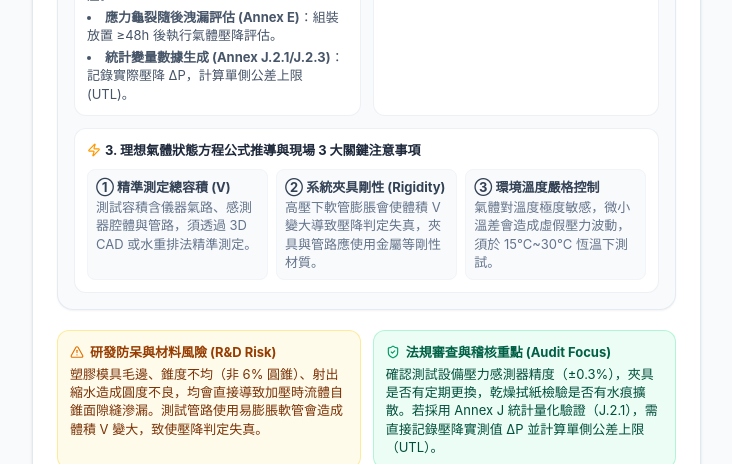
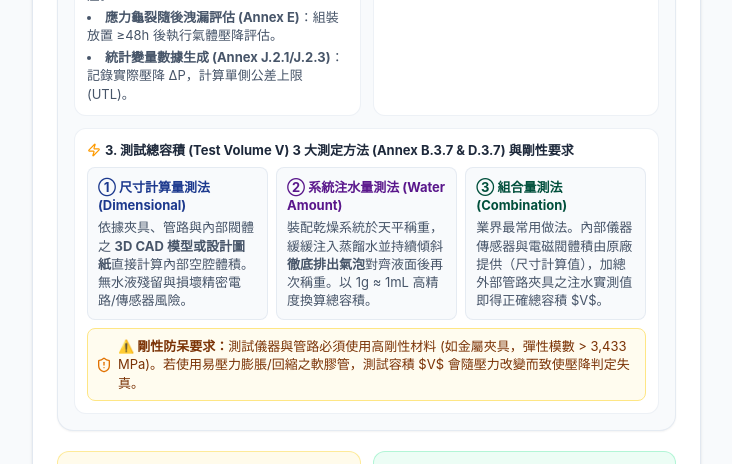
Before and after one commit to Chun-Chieh-Chang/ISO_80369-7_Navigation, a React (Vite) app: page / in a window 1280 px wide. Shown: the part 1320-1784 px from the top of the page, without its empty margins (521-1253 px from the left). Built offline with nearby package versions, Linux system fonts and the light colour scheme.

Commit message:
docs and feat: Integrate ISO 80369-20 test volume measurement methods and ISO 80369-7 reference connector specs

```diff
--- a/src/components/ConnectorInspector.tsx
+++ b/src/components/ConnectorInspector.tsx
@@ -198,6 +198,53 @@ export const ConnectorInspector: React.FC<ConnectorInspectorProps> = ({ config,
           </div>
         </div>
       </div>
+
+      {/* Technical Standard Guide Card: ISO 80369-7:2021 Annex C.1 Manufacturing & Geometric Requirements */}
+      <div className="bg-white border border-slate-200 rounded-2xl p-5 shadow-sm space-y-4">
+        <div className="flex items-center space-x-2 border-b border-slate-100 pb-3">
+          <span className="bg-gradient-to-r from-blue-600 to-indigo-600 text-white font-mono font-bold text-xs px-2.5 py-1 rounded-lg shadow-xs">
+            ISO 80369-7:2021 Annex C.1
+          </span>
+          <h3 className="text-base font-extrabold text-slate-900">
+            金屬參考接頭 (Reference Connectors) 4 大製造與幾何核心規範
+          </h3>
+        </div>
+
+        <div className="grid grid-cols-1 md:grid-cols-2 lg:grid-cols-4 gap-3 text-xs">
+          <div className="bg-slate-50 border border-slate-200 p-3.5 rounded-xl space-y-1.5">
+            <strong className="text-blue-900 block font-bold text-[13px]">1. 材質與剛性要求</strong>
+            <ul className="list-disc list-inside text-slate-600 space-y-1 leading-relaxed text-[11px]">
+              <li><strong>耐腐蝕剛性材質</strong>：使用不鏽鋼 (≥45 HRC) 或黃銅。</li>
+              <li><strong>彈性模數限制</strong>：彎曲/拉伸彈性模數 (Modulus of Elasticity) 必須 <strong>&gt; 3 433 MPa</strong>。</li>
+            </ul>
+          </div>
+
+          <div className="bg-slate-50 border border-slate-200 p-3.5 rounded-xl space-y-1.5">
+            <strong className="text-purple-900 block font-bold text-[13px]">2. 表面粗糙度極限</strong>
+            <ul className="list-disc list-inside text-slate-600 space-y-1 leading-relaxed text-[11px]">
+              <li><strong>關鍵表面 (Critical)</strong>：錐面與密封接觸面粗糙度平均值 $R_a$ <strong>不得超過 0.8 μm</strong>。</li>
+              <li>確保測試密封重現性與極致抗磨損耐用度。</li>
+            </ul>
+          </div>
+
+          <div className="bg-slate-50 border border-slate-200 p-3.5 rounded-xl space-y-1.5">
+            <strong className="text-amber-900 block font-bold text-[13px]">3. 尺寸與倒角細節</strong>
+            <ul className="list-disc list-inside text-slate-600 space-y-1 leading-relaxed text-[11px]">
+              <li><strong>邊緣圓角</strong>：外側邊緣圓角半徑需在 <strong>0.15 mm ~ 0.20 mm</strong>。</li>
+              <li><strong>入口倒角</strong>：入口處圓角/倒角 R ≤ 0.5 mm。</li>
+              <li><strong>公錐長度</strong>：非相互連接測試 ≥ 10.5 mm；一般測試 ≥ 7.5 mm。</li>
+            </ul>
+          </div>
+
+          <div className="bg-slate-50 border border-slate-200 p-3.5 rounded-xl space-y-1.5">
+            <strong className="text-emerald-900 block font-bold text-[13px]">4. 測試項目指定圖樣</strong>
+            <ul className="list-disc list-inside text-slate-600 space-y-1 leading-relaxed text-[11px]">
+              <li><strong>洩漏/應力龜裂/反旋</strong>：公件配 <strong>Fig.C.1/C.5</strong>；母件配 <strong>Fig.C.2/C.4</strong>。</li>
+              <li><strong>抗拉拔/過載滑牙</strong>：公件配 <strong>Fig.C.3 (2.71mm 最壞情況)</strong>；母件配 <strong>Fig.C.6</strong>。</li>
+            </ul>
+          </div>
+        </div>
+      </div>
     </div>
   );
 };
--- a/src/components/TopicClauseExplorer.tsx
+++ b/src/components/TopicClauseExplorer.tsx
@@ -758,23 +758,36 @@ export const TopicClauseExplorer: React.FC = () => {
                         </p>
                       </div>
 
-                      <div className="bg-white p-3 rounded-xl border border-slate-200/60 space-y-1.5 md:col-span-2">
+                      <div className="bg-white p-3 rounded-xl border border-slate-200/60 space-y-2 md:col-span-2">
                         <h5 className="font-bold text-slate-800 flex items-center gap-1 text-[11px]">
-                          <Zap className="w-3.5 h-3.5 text-amber-500" /> 3. 理想氣體狀態方程公式推導與現場 3 大關鍵注意事項
+                          <Zap className="w-3.5 h-3.5 text-amber-500" /> 3. 測試總容積 (Test Volume V) 3 大測定方法 (Annex B.3.7 & D.3.7) 與剛性要求
                         </h5>
-                        <div className="grid grid-cols-1 sm:grid-cols-3 gap-2 text-[11px] pt-1">
-                          <div className="bg-slate-50 p-2 rounded-lg border border-slate-100">
-                            <strong className="text-slate-700 block mb-0.5">① 精準測定總容積 (V)</strong>
-                            <p className="text-slate-500">測試容積含儀器氣路、感測器腔體與管路，須透過 3D CAD 或水重排法精準測定。</p>
+                        <div className="grid grid-cols-1 sm:grid-cols-3 gap-2 text-[11px]">
+                          <div className="bg-slate-50 p-2.5 rounded-lg border border-slate-200/80 space-y-1">
+                            <strong className="text-blue-900 block font-bold">① 尺寸計算量測法 (Dimensional)</strong>
+                            <p className="text-slate-600 text-[10px] leading-relaxed">
+                              依據夾具、管路與內部閥體之 <strong>3D CAD 模型或設計圖紙</strong>直接計算內部空腔體積。無水液殘留與損壞精密電路/傳感器風險。
+                            </p>
                           </div>
-                          <div className="bg-slate-50 p-2 rounded-lg border border-slate-100">
-                            <strong className="text-slate-700 block mb-0.5">② 系統夾具剛性 (Rigidity)</strong>
-                            <p className="text-slate-500">高壓下軟管膨脹會使體積 V 變大導致壓降判定失真，夾具與管路應使用金屬等剛性材質。</p>
+                          <div className="bg-slate-50 p-2.5 rounded-lg border border-slate-200/80 space-y-1">
+                            <strong className="text-purple-900 block font-bold">② 系統注水量測法 (Water Amount)</strong>
+                            <p className="text-slate-600 text-[10px] leading-relaxed">
+                              裝配乾燥系統於天平稱重，緩緩注入蒸餾水並持續傾斜<strong>徹底排出氣泡</strong>對齊液面後再次稱重。以 1g ≈ 1mL 高精度換算總容積。
+                            </p>
                           </div>
-                          <div className="bg-slate-50 p-2 rounded-lg border border-slate-100">
-                            <strong className="text-slate-700 block mb-0.5">③ 環境溫度嚴格控制</strong>
-                            <p className="text-slate-500">氣體對溫度極度敏感，微小溫差會造成虛假壓力波動，須於 15°C~30°C 恆溫下測試。</p>
+                          <div className="bg-slate-50 p-2.5 rounded-lg border border-slate-200/80 space-y-1">
+                            <strong className="text-emerald-900 block font-bold">③ 組合量測法 (Combination)</strong>
+                            <p className="text-slate-600 text-[10px] leading-relaxed">
+                              業界最常用做法。內部儀器傳感器與電磁閥體積由原廠提供（尺寸計算值），加總外部管路夾具之注水實測值即得正確總容積 $V$。
+                            </p>
                           </div>
+                        </div>
+
+                        <div className="bg-amber-50/80 border border-amber-200 p-2 rounded-lg text-[10px] text-amber-900 flex items-center gap-1.5">
+                          <ShieldAlert className="w-4 h-4 text-amber-600 shrink-0" />
+                          <span>
+                            <strong>⚠️ 剛性防呆要求：</strong>測試儀器與管路必須使用高剛性材料 (如金屬夾具，彈性模數 &gt; 3,433 MPa)。若使用易壓力膨脹/回縮之軟膠管，測試容積 $V$ 會隨壓力改變而致使壓降判定失真。
+                          </span>
                         </div>
                       </div>
                     </div>
```
Also changed, not shown: 1 other file (tests, documents, lock files or other folders).
